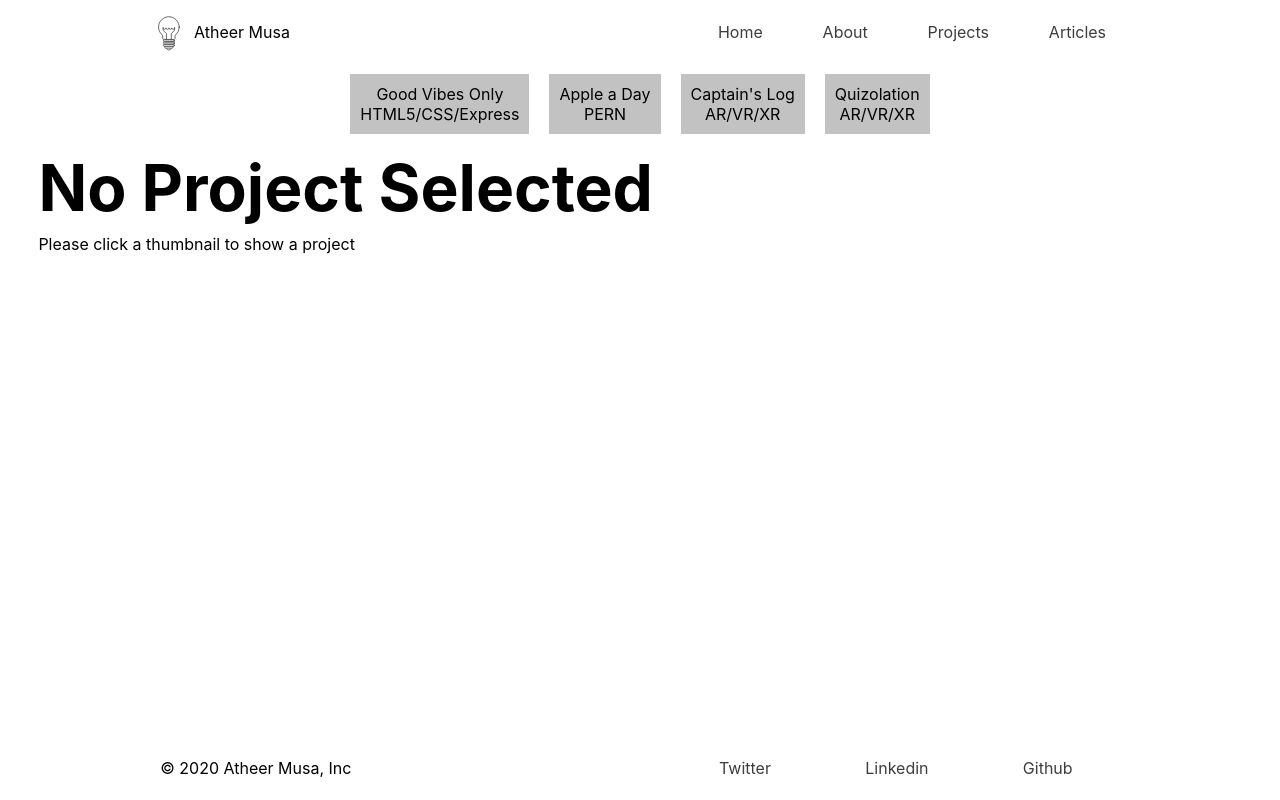
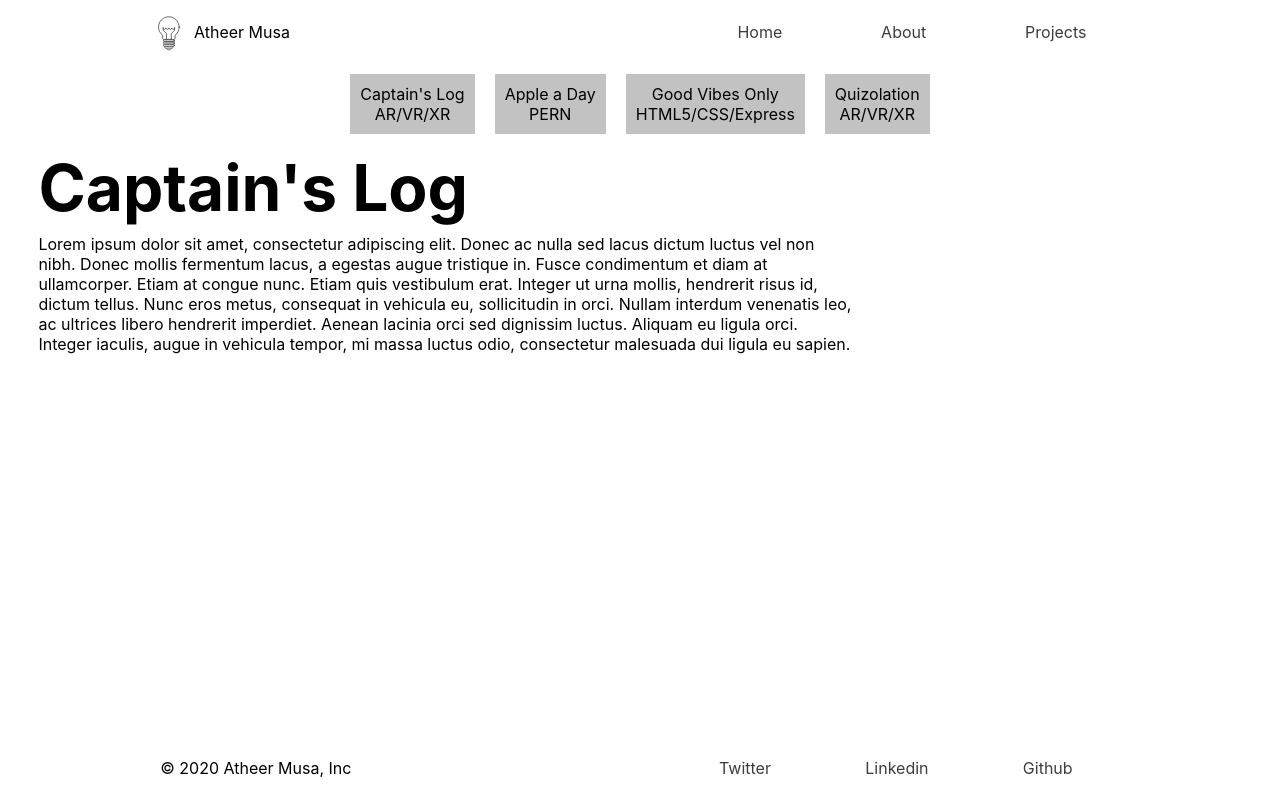
Before and after one commit to atheermusa/portfolioSiteReact, a React (Create React App) app: page /projects in a window 1280 px wide. Built offline with nearby package versions, Linux system fonts and the light colour scheme.

Commit message:
comment out articles navlink and reorder projects

```diff
--- a/src/Components/NavBar.js
+++ b/src/Components/NavBar.js
@@ -32,7 +32,7 @@ export default class NavBar extends Component {
                     <NavLink className="navlink" activeClassName="current" to="/" href="about" >Home</NavLink>
                     <NavLink className="navlink" activeClassName="current" to="/about" href="about">About</NavLink>
                     <NavLink className="navlink" activeClassName="current" to="/projects" href="projects">Projects</NavLink>
-                    <NavLink className="navlink" activeClassName="current" to="/articles">Articles</NavLink>
+                    {/* <NavLink className="navlink" activeClassName="current" to="/articles">Articles</NavLink> */}
                 </nav>
             </div>
         );
--- a/src/Containers/ProjectsContainer.js
+++ b/src/Containers/ProjectsContainer.js
@@ -20,7 +20,7 @@ export default class ProjectsContainer extends Component {
         switch (this.state.currentProject) {
             case 1:
                 return <Project
-                Title = "Good Vibes Only"
+                Title = "Captain's Log"
                 Description = "Lorem ipsum dolor sit amet, consectetur adipiscing elit. Donec ac nulla sed lacus dictum luctus vel non nibh. Donec mollis fermentum lacus, a egestas augue tristique in. Fusce condimentum et diam at ullamcorper. Etiam at congue nunc. Etiam quis vestibulum erat. Integer ut urna mollis, hendrerit risus id, dictum tellus. Nunc eros metus, consequat in vehicula eu, sollicitudin in orci. Nullam interdum venenatis leo, ac ultrices libero hendrerit imperdiet. Aenean lacinia orci sed dignissim luctus. Aliquam eu ligula orci. Integer iaculis, augue in vehicula tempor, mi massa luctus odio, consectetur malesuada dui ligula eu sapien."
                 />
                 ;
@@ -32,7 +32,7 @@ export default class ProjectsContainer extends Component {
                     ;
                     case 3:
                       return <Project
-                      Title = "Captain's Log"
+                      Title = "Good Vibes Only"
                       Description = "Lorem ipsum dolor sit amet, consectetur adipiscing elit. Donec ac nulla sed lacus dictum luctus vel non nibh. Donec mollis fermentum lacus, a egestas augue tristique in. Fusce condimentum et diam at ullamcorper. Etiam at congue nunc. Etiam quis vestibulum erat. Integer ut urna mollis, hendrerit risus id, dictum tellus. Nunc eros metus, consequat in vehicula eu, sollicitudin in orci. Nullam interdum venenatis leo, ac ultrices libero hendrerit imperdiet. Aenean lacinia orci sed dignissim luctus. Aliquam eu ligula orci. Integer iaculis, augue in vehicula tempor, mi massa luctus odio, consectetur malesuada dui ligula eu sapien."
                       />
                       ;
@@ -44,8 +44,8 @@ export default class ProjectsContainer extends Component {
                         ;
             default:
                return  <Project
-               Title = "No Project Selected"
-               Description = "Please click a thumbnail to show a project"
+               Title = "Captain's Log"
+               Description = "Lorem ipsum dolor sit amet, consectetur adipiscing elit. Donec ac nulla sed lacus dictum luctus vel non nibh. Donec mollis fermentum lacus, a egestas augue tristique in. Fusce condimentum et diam at ullamcorper. Etiam at congue nunc. Etiam quis vestibulum erat. Integer ut urna mollis, hendrerit risus id, dictum tellus. Nunc eros metus, consequat in vehicula eu, sollicitudin in orci. Nullam interdum venenatis leo, ac ultrices libero hendrerit imperdiet. Aenean lacinia orci sed dignissim luctus. Aliquam eu ligula orci. Integer iaculis, augue in vehicula tempor, mi massa luctus odio, consectetur malesuada dui ligula eu sapien."
                />
                 ;
         }
@@ -62,8 +62,8 @@ export default class ProjectsContainer extends Component {
            <Thumbnail
                   link="/ThreeJS"
                   image="ig"
-                  title="Good Vibes Only"
-                  category="HTML5/CSS/Express"
+                  title="Captain's Log"
+                  category="AR/VR/XR"
                 />
                 </div>
                 <div onClick={this.componentSelector(2)}>
@@ -78,8 +78,8 @@ export default class ProjectsContainer extends Component {
            <Thumbnail
                   link="/ThreeJS"
                   image="ig"
-                  title="Captain's Log"
-                  category="AR/VR/XR"
+                  title="Good Vibes Only"
+                  category="HTML5/CSS/Express"
                 />
                 </div>
                 <div onClick={this.componentSelector(4)}>
```
